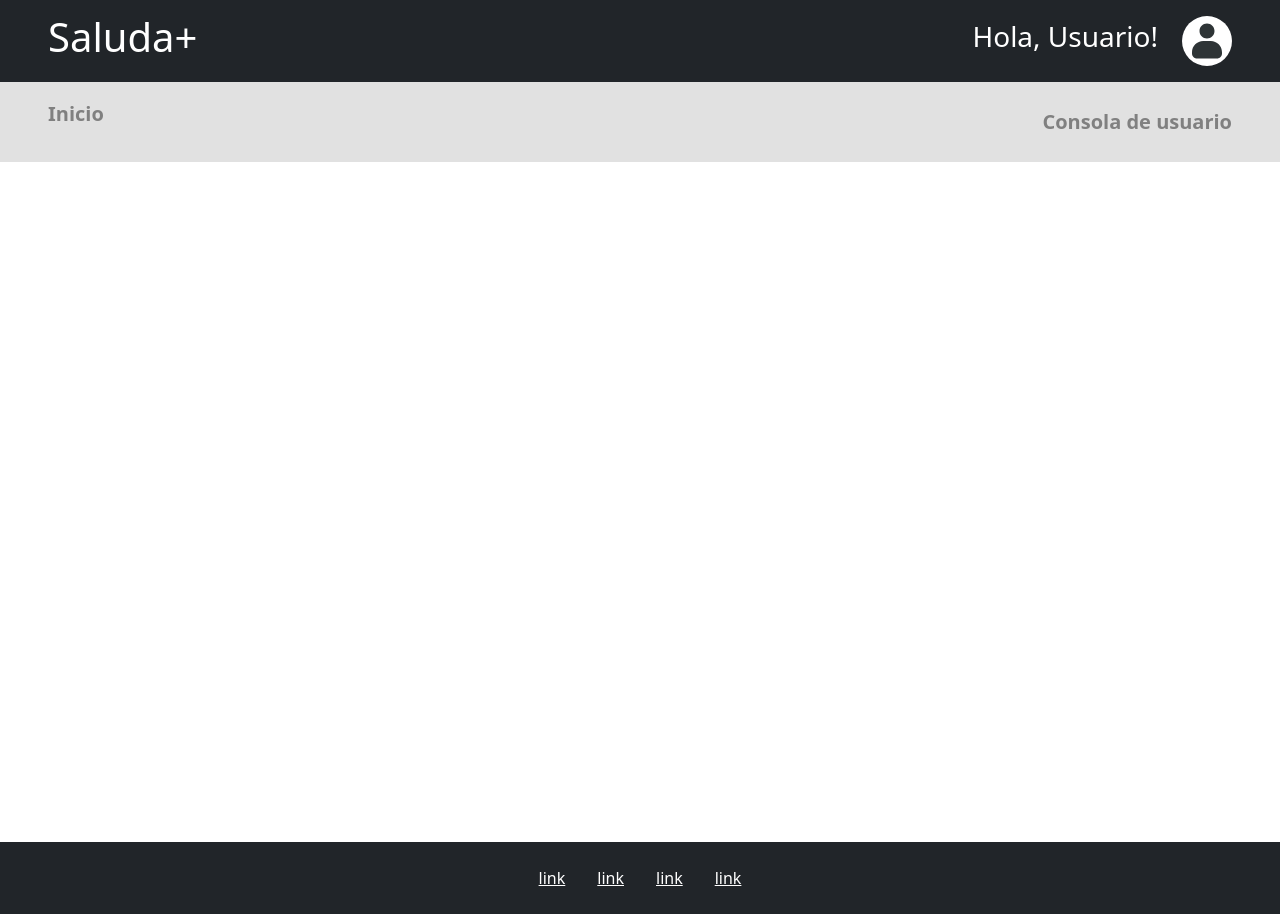
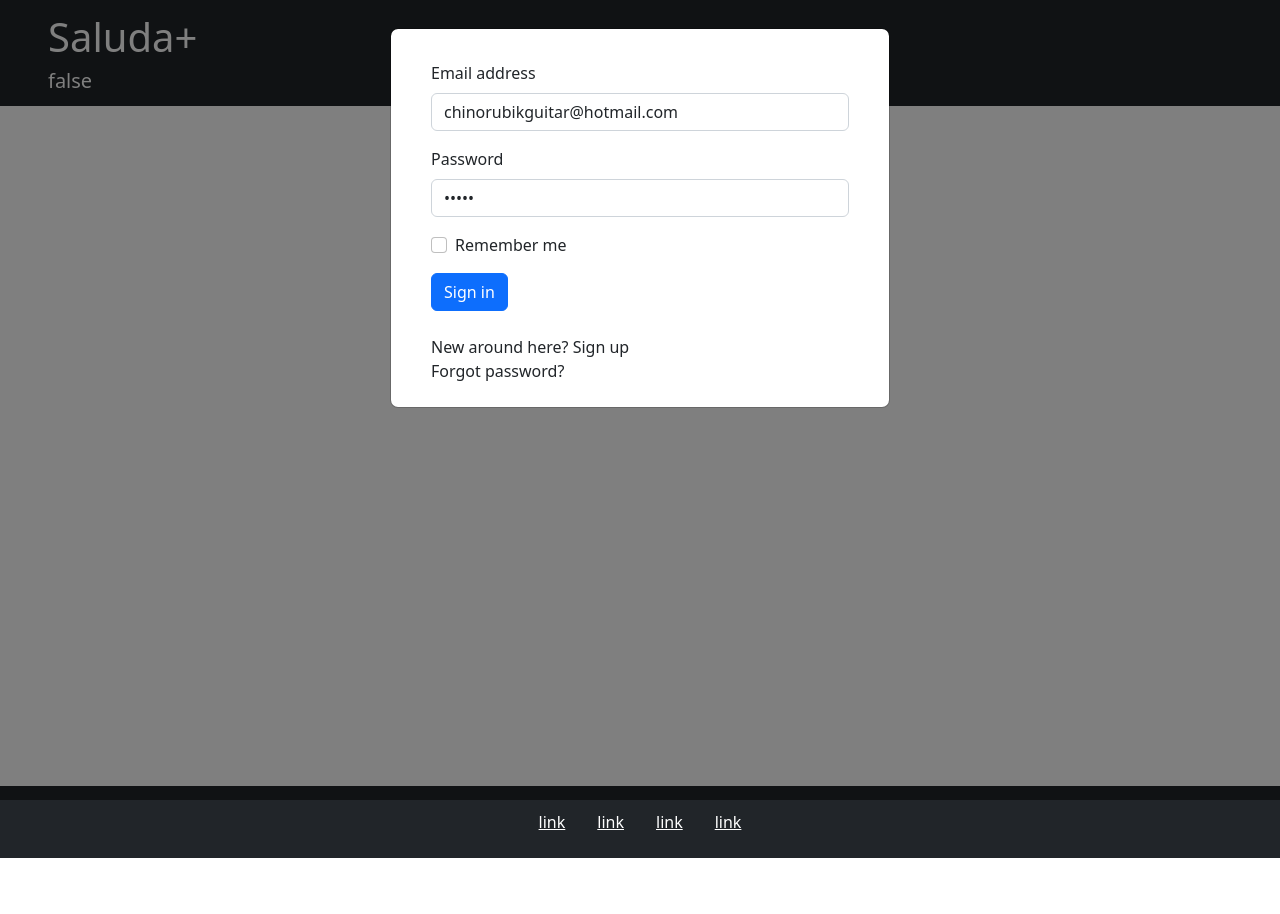
Before and after one commit to BacaandaTech/saludaplus_user_employee, an Angular app: page /login in a window 1280 px wide. Before the commit this address led to /. After the commit the page ends 858 px from the top, so only its background shows below. Built offline with nearby package versions, Linux system fonts and the light colour scheme.

Commit message:
adding modal login

```diff
--- a/src/app/app-routing.module.ts
+++ b/src/app/app-routing.module.ts
@@ -4,11 +4,16 @@ import { HomeComponent } from './pages/home/home.component';
 import { NotFoundComponent } from './pages/not-found/not-found.component';
 import { PolicieComponent } from './pages/policie/policie.component';
 import { AuthGuard } from './shared/guards/auth.guard';
+import { LoginComponent } from './pages/login/login.component';
 
 const routes: Routes = [
   {
-    path: '',
+    path: 'home',
     component: HomeComponent
+  },
+  {
+    path: 'login',
+    component: LoginComponent
   },
   {
     path: '404',
@@ -21,7 +26,8 @@ const routes: Routes = [
   },
   {
     path: 'cursos',
-    loadChildren: () => import('./pages/courses/courses.module').then(m => m.CoursesModule)
+    loadChildren: () => import('./pages/courses/courses.module').then(m => m.CoursesModule),
+    canActivate: [AuthGuard]
   },
 ];
 
--- a/src/app/app.component.html
+++ b/src/app/app.component.html
@@ -1,21 +1,20 @@
 
 <header>
   <nav class="navbar navbar-dark bg-dark px-5">
-    <span class="navbar-brand mb-0 h1 cursor-pointer" [routerLink]='["/"]'><h1>Saluda+</h1></span>
-    <div class="d-flex align-items-center">
+    <span class="navbar-brand mb-0 h1 cursor-pointer" [routerLink]='["/"]'><h1>Saluda+</h1>{{has_session}}</span>
+    <div class="d-flex align-items-center" *ngIf="has_session">
       <h3 class="text-white">Hola, Usuario!</h3>
       <span class="container-avatar-default-navbar ms-4 dropend" type="button" id="dropdown-navbar" data-bs-toggle="dropdown" aria-expanded="false">
         <img src="../assets/img/avatar-default.svg" />
       </span>
       <div class="dropdown">
         <ul class="dropdown-menu" aria-labelledby="dropdown-navbar">
-          <li><a class="dropdown-item" href="#modal-login" data-bs-toggle="modal" >Iniciar sesión</a></li>
-          <li><a class="dropdown-item" href="#">Cerrar sesión</a></li>
+          <li><a class="dropdown-item" (click)="logoutAction()">Cerrar sesión</a></li>
         </ul>
       </div>
     </div>
   </nav>
-  <nav class="navbar-bradcrumb px-5">
+  <nav class="navbar-bradcrumb px-5" *ngIf="has_session">
     <div class="breadcrumb cursor-pointer">
       <div [routerLink]='["/"]'>
         Inicio
@@ -37,7 +36,6 @@
     </div>
   </nav>
 </header>
-<app-modal-login></app-modal-login>
 
 <section id="main-container">
   <router-outlet></router-outlet>
--- a/src/app/app.component.ts
+++ b/src/app/app.component.ts
@@ -2,6 +2,8 @@ import { Component } from '@angular/core';
 import { Router, NavigationEnd } from '@angular/router';
 import { Subscription } from 'rxjs';
 import { filter } from 'rxjs/operators';
+import { hasSession } from './shared/utils/utils';
+import { AuthService } from './shared/services/auth/auth.service';
 @Component({
   selector: 'app-root',
   templateUrl: './app.component.html',
@@ -11,8 +13,10 @@ export class AppComponent {
   title = 'BacandaApp';
   private router_subscription: Subscription | undefined;
   route_url: any = '';
+  has_session = hasSession()
 
-  constructor(private router: Router) {
+
+  constructor(private router: Router, private auth_service: AuthService) {
     this.route_url = router.url;
   }
 
@@ -23,11 +27,13 @@ export class AppComponent {
       this.route_url = event;
       this.route_url = this.route_url.url;
     });
-
   }
   ngOnDestroy(): void {
     if (this.router_subscription) {
       this.router_subscription.unsubscribe();
     }
   }
+  logoutAction(): void {
+    this.auth_service.logout();
+  }
 }
--- a/src/app/app.module.ts
+++ b/src/app/app.module.ts
@@ -10,19 +10,19 @@ import { ErrorInterceptor } from './shared/interceptors/error.interceptor';
 import { HomeComponent } from './pages/home/home.component';
 import { PolicieComponent } from './pages/policie/policie.component';
 import { BsDatepickerModule } from 'ngx-bootstrap/datepicker';
-import { ModalLoginComponent } from './components/modal-login/modal-login.component';
 import { FormsModule } from '@angular/forms';
 import { HttpClientModule } from '@angular/common/http';
 import { ModalModule } from 'ngx-bootstrap/modal';
-import { NotFoundComponent } from './pages/not-found/not-found.component'
+import { NotFoundComponent } from './pages/not-found/not-found.component';
+import { LoginComponent } from './pages/login/login.component'
 
 @NgModule({
   declarations: [
     AppComponent,
     HomeComponent,
     PolicieComponent,
-    ModalLoginComponent,
     NotFoundComponent,
+    LoginComponent,
   ],
   imports: [
     BrowserModule,
--- a/src/app/components/modal-login/modal-login.component.ts
+++ b/src/app/components/modal-login/modal-login.component.ts
@@ -29,7 +29,7 @@ export class ModalLoginComponent {
     }
     this.auth_service.login(credentials).subscribe((response) => {
       if (response && response.access_token) {
-        localStorage.setItem('access_token', response.access_token);
+        localStorage.setItem('token', response.access_token);
         this.auth_service.setCurrentUser(response.user);
         // this.router.navigateByUrl('/cursos');
       } else {
--- /dev/null
+++ b/src/app/pages/login/login.component.html
@@ -0,0 +1,27 @@
+<ng-template #modalLogin>
+  <div class="modal-body">
+    <form class="px-4 py-3" (ngSubmit)="loginAction()" #form="ngForm">
+      <div class="mb-3">
+        <label for="exampleDropdownFormEmail1" class="form-label">Email address</label>
+        <input [ngModel]="email" name="email" type="email" class="form-control" id="exampleDropdownFormEmail1" placeholder="email@example.com">
+      </div>
+      <div class="mb-3">
+        <label for="exampleDropdownFormPassword1" class="form-label">Password</label>
+        <input [ngModel]="password" name="password" type="password" class="form-control" id="exampleDropdownFormPassword1" placeholder="Password">
+      </div>
+      <div class="mb-3">
+        <div class="form-check">
+          <input type="checkbox" class="form-check-input" id="dropdownCheck">
+          <label class="form-check-label" for="dropdownCheck">
+            Remember me
+          </label>
+        </div>
+      </div>
+      <button type="submit" class="btn btn-primary">Sign in</button>
+    </form>
+    <div class="px-4 py-2">
+      <a class="dropdown-item" href="#">New around here? Sign up</a>
+      <a class="dropdown-item" href="#">Forgot password?</a>
+    </div>
+  </div>
+</ng-template>
--- /dev/null
+++ b/src/app/pages/login/login.component.ts
@@ -0,0 +1,49 @@
+import { Component, OnInit, TemplateRef, ViewChild } from '@angular/core';
+import { Router } from '@angular/router';
+import { AuthCredentials } from 'src/app/shared/interfaces/auth.interface';
+import { AuthService } from 'src/app/shared/services/auth/auth.service';
+import { BsModalRef, BsModalService } from 'ngx-bootstrap/modal';
+
+@Component({
+  selector: 'app-login',
+  templateUrl: './login.component.html',
+  styleUrls: ['./login.component.scss']
+})
+
+export class LoginComponent implements OnInit {
+  @ViewChild('modalLogin') modal_login: any;
+
+  bsModalRef?: BsModalRef;
+  email: string;
+  password: string;
+
+  constructor(private auth_service: AuthService, private router: Router, private modalService: BsModalService) {
+    this.email = "chinorubikguitar@hotmail.com"
+    this.password = "chino";
+  }
+
+  ngOnInit(): void {
+    setTimeout(() => {
+      this.openModal(this.modal_login);
+    }, 100)
+  }
+  loginAction(): any {
+    const credentials: AuthCredentials = {
+      email: this.email,
+      password: this.password
+    }
+    this.auth_service.login(credentials).subscribe((response) => {
+      if (response && response.access_token) {
+        localStorage.setItem('token', response.access_token);
+        this.auth_service.setCurrentUser(response.user);
+        this.router.navigateByUrl('/home');
+        this.bsModalRef?.hide()
+      } else {
+        console.error('No se pudo obtener el token de acceso.');
+      }
+    })
+  }
+  openModal(template: TemplateRef<any>) {
+    this.bsModalRef = this.modalService.show(template);
+  }
+}
--- a/src/app/shared/guards/auth.guard.ts
+++ b/src/app/shared/guards/auth.guard.ts
@@ -8,7 +8,7 @@ export class AuthGuard implements CanActivate {
     ) { }
 
     canActivate(route: ActivatedRouteSnapshot, state: RouterStateSnapshot) {
-        const currentUser = localStorage.getItem('access_token');
+        const currentUser = localStorage.getItem('token');
         if (currentUser) {
             // logged in so return true
             return true;
--- /dev/null
+++ b/src/app/shared/utils/utils.ts
@@ -0,0 +1,4 @@
+export const hasSession = (): boolean => {
+  if (localStorage.getItem('token')) return true
+  return false;
+}
```
Also changed, not shown: src/app/pages/login/login.component.scss (added), 1 other file (tests, documents, lock files or other folders).
